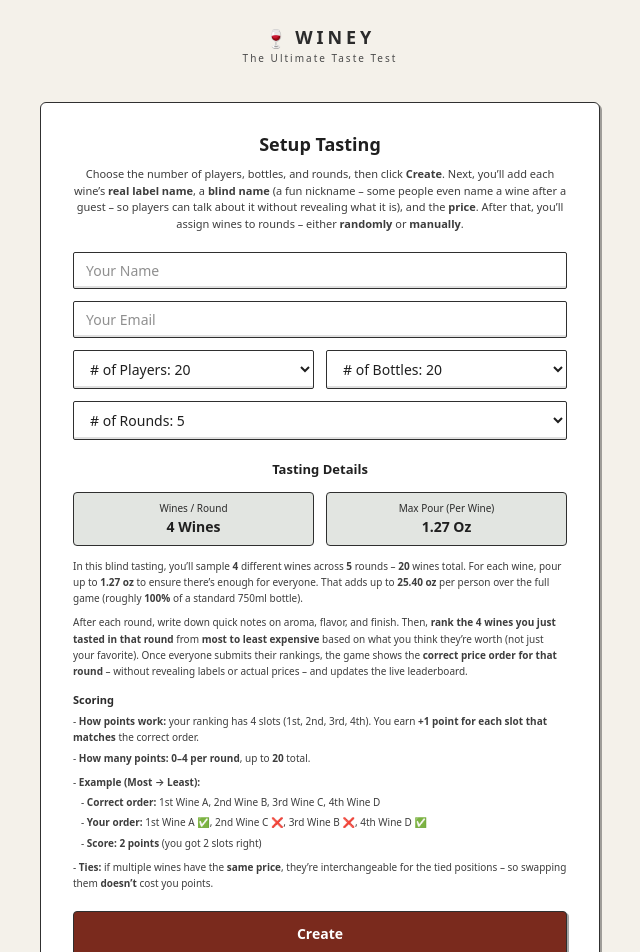
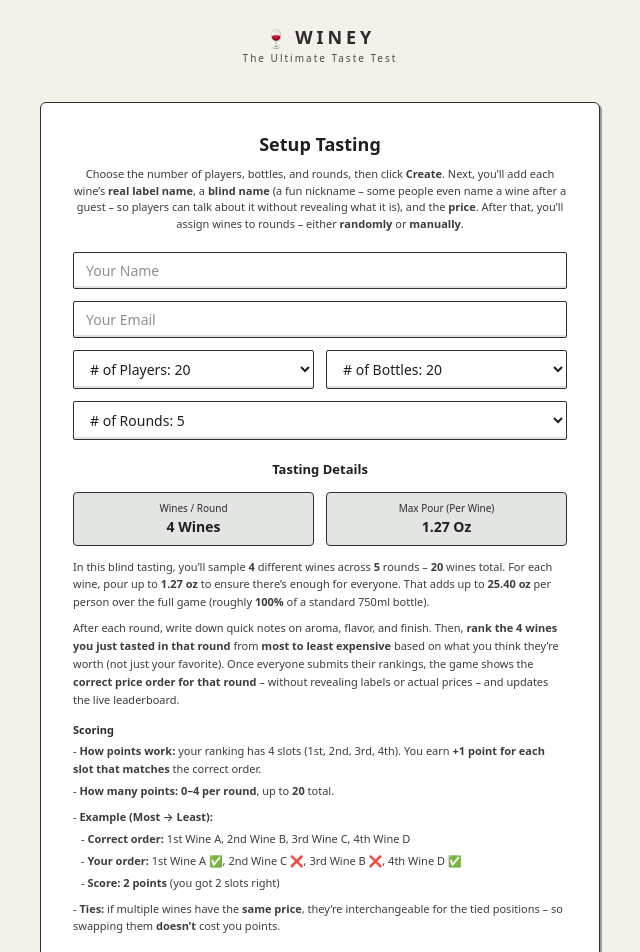
Before and after one commit to maximkali/Winey-Windsurf, a Next.js app: page /host/setup in a window 1280 px wide. Shown: the top 952 px of the page, without its empty margins (320-960 px from the left). Built offline with nearby package versions, Linux system fonts and the light colour scheme.

Commit message:
Increase Tasting Details body font size

```diff
--- a/src/components/winey/TastingDetails.tsx
+++ b/src/components/winey/TastingDetails.tsx
@@ -59,7 +59,7 @@ export function TastingDetails({ tastingConfig }: { tastingConfig: TastingDetail
         </div>
       </div>
 
-      <div className="mt-3 space-y-2 text-[10px] leading-relaxed text-[#3d3d3d]">
+      <div className="mt-3 space-y-2 text-[11px] leading-relaxed text-[#3d3d3d]">
         <p>
           In this blind tasting, you’ll sample <span className="font-semibold">{tastingConfig.bottlesPerRound}</span> different wines across{' '}
           <span className="font-semibold">{tastingConfig.rounds || ' – '}</span> rounds – <span className="font-semibold">{tastingConfig.bottles || ' – '}</span> wines total. For each wine, pour up to{' '}
```
